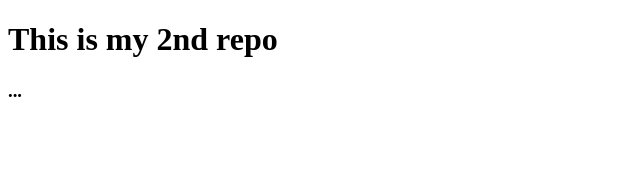
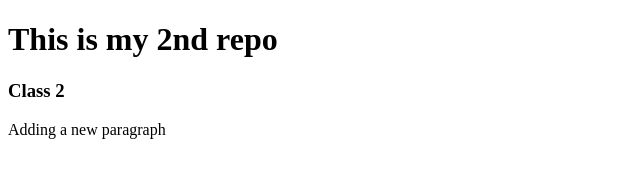
Before and after one commit to Y1www/mu-second-repo, a plain HTML site: page index.html in a window 1280 px wide. Shown: the whole page, without its empty margins (0-640 px from the left). Drawn offline with Linux system fonts and the light colour scheme.

Commit message:
added a new paragraph

```diff
--- a/index.html
+++ b/index.html
@@ -7,6 +7,7 @@
 </head>
 <body>
     <h1>This is my 2nd repo</h1>
-    <h3>...</h3>
+    <h3>Class 2</h3>
+    <p>Adding a new paragraph</p>
 </body>
 </html>
```
